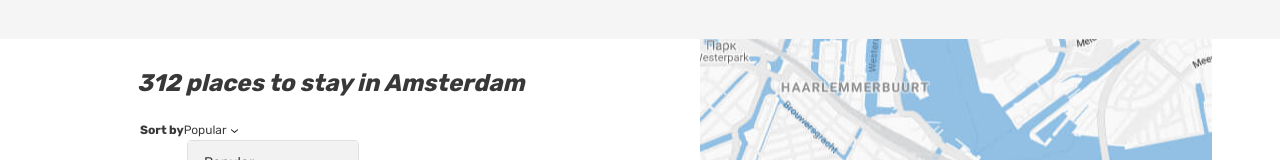
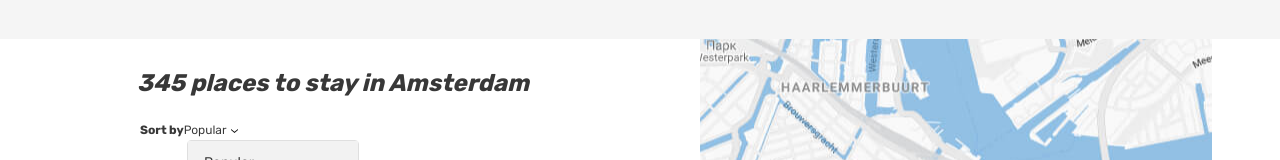
Before and after one commit to htmlacademy-react/89726-six-cities-16, a React (Vite) app: page / in a window 1280 px wide. Shown: the part 146-306 px from the top of the page. Built offline with nearby package versions, Linux system fonts and the light colour scheme.

Commit message:
2.1 Кол-во предложений аренды прокидывается в пропсах

```diff
--- a/src/components/app/app.tsx
+++ b/src/components/app/app.tsx
@@ -2,11 +2,14 @@ import MainScreen from "../../pages/main-screen/main-screen";
 
 type AppScreenProps = {
   placeCardsCount: number;
+  foundedPlacesCount: number;
 }
 
-function App({placeCardsCount}: AppScreenProps): JSX.Element {
+function App({placeCardsCount, foundedPlacesCount}: AppScreenProps): JSX.Element {
   return (
-    <MainScreen placeCount={placeCardsCount} />
+    <MainScreen
+      placeCount={placeCardsCount}
+      foundedPlacesCount={foundedPlacesCount} />
   );
 }
 
--- a/src/const.ts
+++ b/src/const.ts
@@ -1,3 +1,4 @@
 export const Setting = {
-  PlaceCardsCount: 5
+  PlaceCardsCount: 5,
+  FoundedPlacesCount: 345
 };
--- a/src/index.tsx
+++ b/src/index.tsx
@@ -11,6 +11,7 @@ root.render(
   <React.StrictMode>
     <App
       placeCardsCount={Setting.PlaceCardsCount}
+      foundedPlacesCount={Setting.FoundedPlacesCount}
     />
   </React.StrictMode>
 );
--- a/src/pages/main-screen/main-screen.tsx
+++ b/src/pages/main-screen/main-screen.tsx
@@ -2,9 +2,10 @@ import PlaceCard from "../../components/place-card/place-card";
 
 type MainScreen = {
   placeCount: number;
+  foundedPlacesCount: number;
 }
 
-function MainScreen({placeCount}: MainScreen) : JSX.Element{
+function MainScreen({placeCount, foundedPlacesCount}: MainScreen) : JSX.Element{
   const placeCards = Array.from({ length: placeCount }, (_, index) => (
     <PlaceCard key={index} />
   ));
@@ -82,7 +83,7 @@ function MainScreen({placeCount}: MainScreen) : JSX.Element{
           <div className="cities__places-container container">
             <section className="cities__places places">
               <h2 className="visually-hidden">Places</h2>
-              <b className="places__found">312 places to stay in Amsterdam</b>
+              <b className="places__found">{foundedPlacesCount} places to stay in Amsterdam</b>
               <form className="places__sorting" action="#" method="get">
                 <span className="places__sorting-caption">Sort by</span>
                 <span className="places__sorting-type" tabIndex={0}>
```
